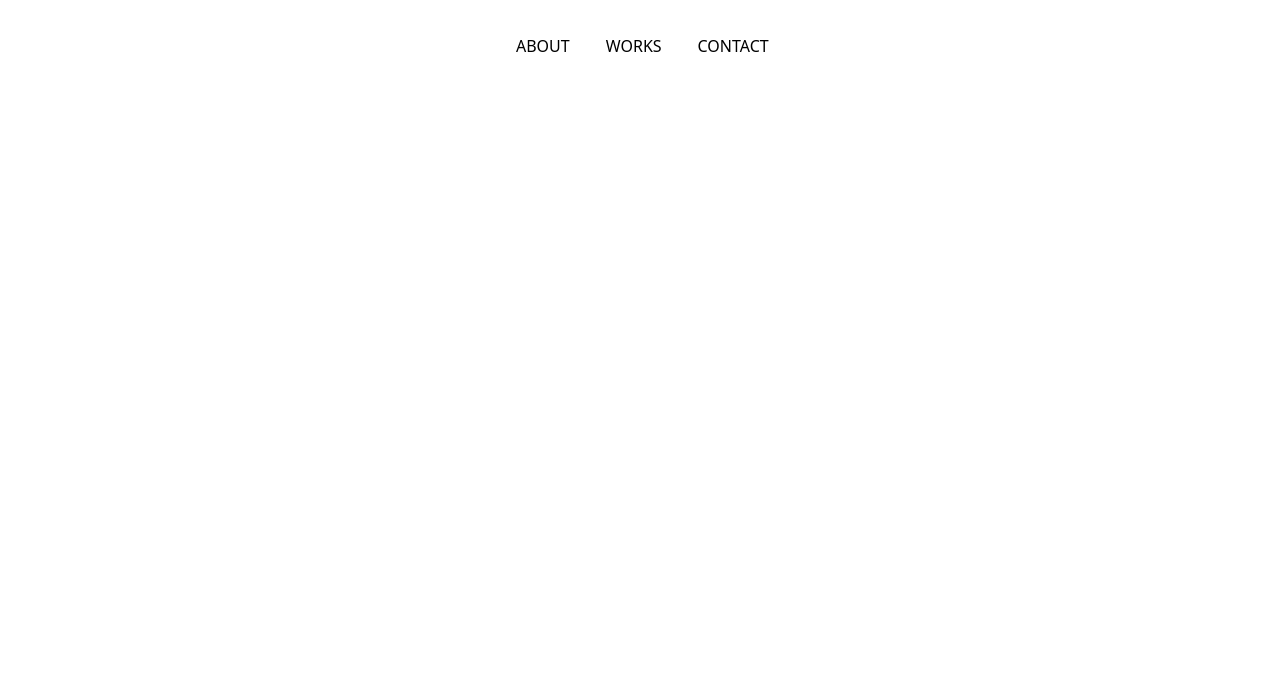
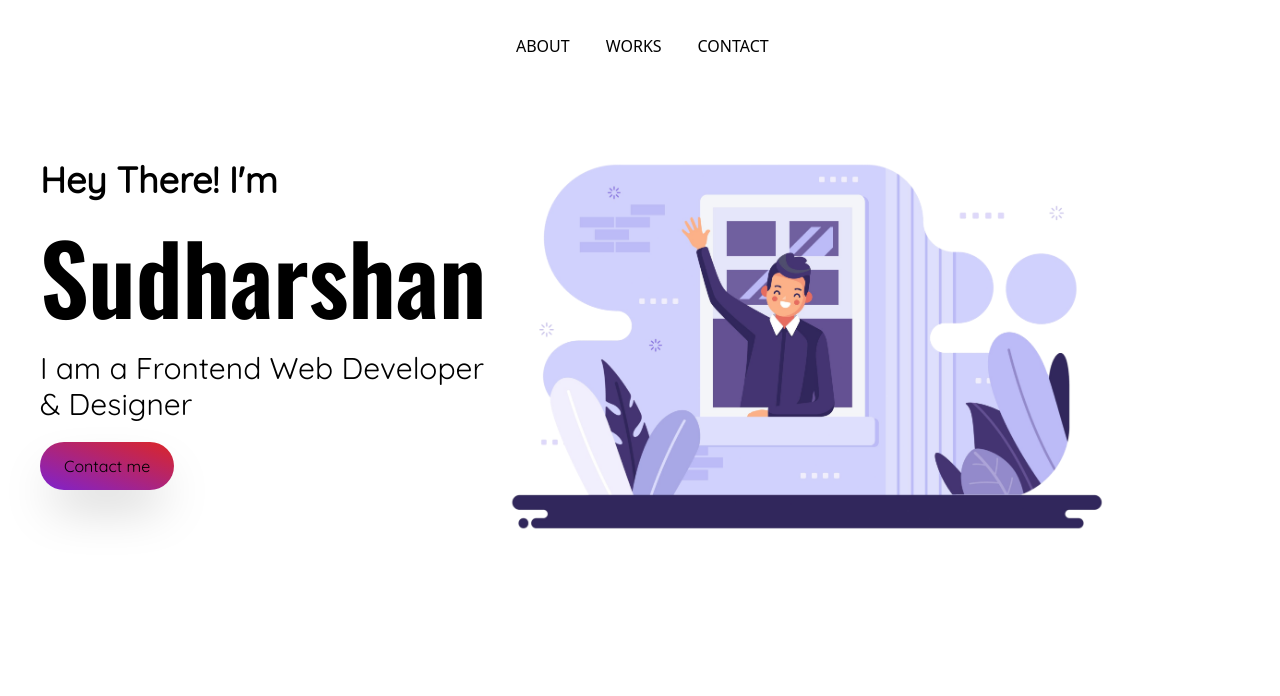
Before and after one commit to SudhaM15/sudharshan-portfolio, a website: page src/index.html in a window 1280 px wide. Drawn offline with nearby package versions, Linux system fonts and the light colour scheme.

Commit message:
added hero section

```diff
--- a/src/index.html
+++ b/src/index.html
@@ -41,5 +41,30 @@
      </nav>
     </header>
 
+      <!-- hero section -->
+    <section id="hero">
+      <!-- hero container -->
+      <div
+        class="container mx-auto flex flex-col py-16 md:py-32 lg:py-40 p-10 space-y-5 space-x-5 md:space-y-0 md:flex-row">
+        <!-- left -->
+        <div data-aos="fade-right" class="md:w-1/2 flex flex-col items-center md:items-start space-y-4 lg:space-y-5 lg:max-w-md">
+          <h2 class="text-center md:text-left text-2xl lg:text-4xl font-bold md:pb-2 font-sand">Hey There! I'm</h2>
+          <h1
+            class="font-semibold text-4xl text-center md:text-left md:text-5xl lg:text-8xl">
+            <span class="font-oswald">Sudharshan</span>
+          </h1>
+          <h2 class="text-xl text-center lg:text-3xl md:text-left font-sand">
+            I am a Frontend Web Developer & Designer
+          </h2>
+          <button class="py-3 px-6 bg-gradient-to-tr shadow-2xl from-purple-700 to-red-600 rounded-full font-sand">Contact me</button>
+        </div>
+        <!-- right -->
+        <div class="md:w-1/2" data-aos="fade-left">
+          <img src="images/hero-image.png" alt="" />
+        </div>
+      </div>
+      <!-- background image -->
+      <div class="class=bg-[url('images/bg-1.jpg')] bg-cover lg:min-h-screen xl:h-full bg-fixed overflow-hidden"></div>
+    </section>
   </body>
 </html>
```
Also changed, not shown: src/output.css.
